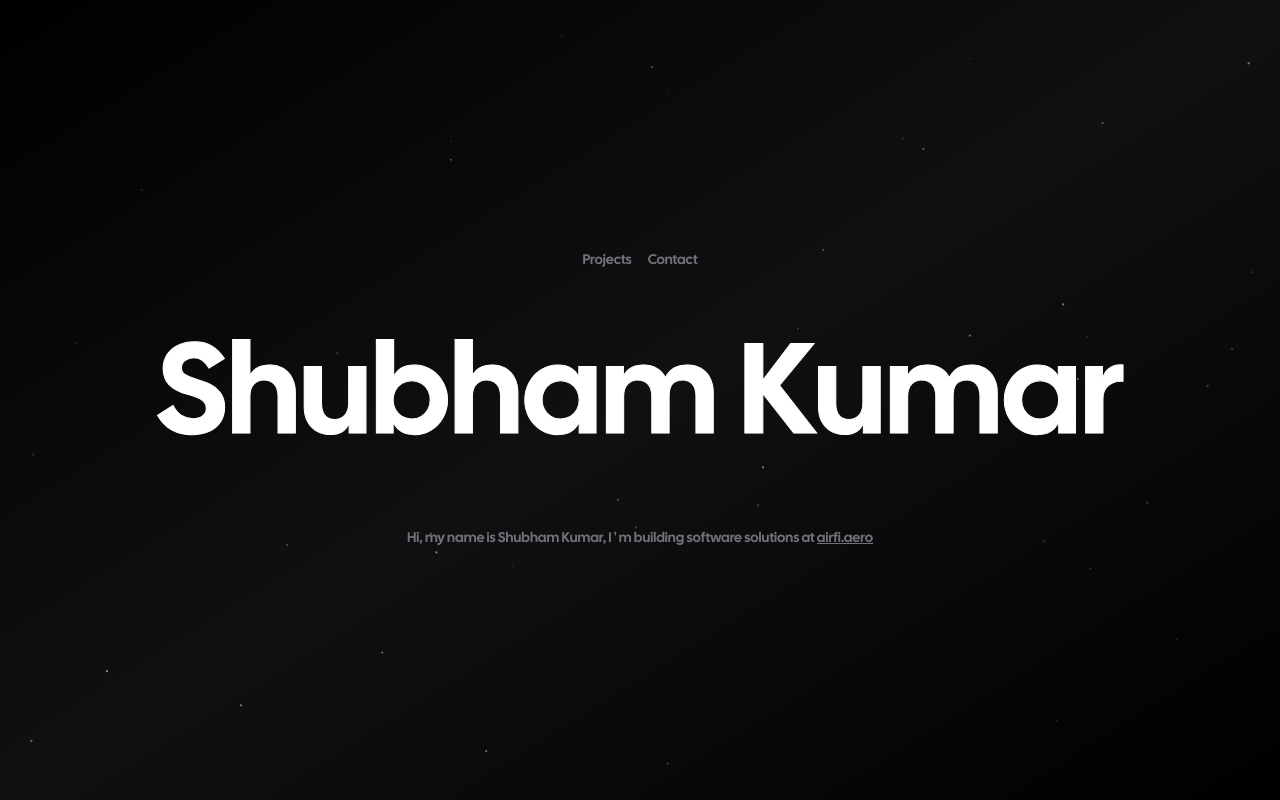
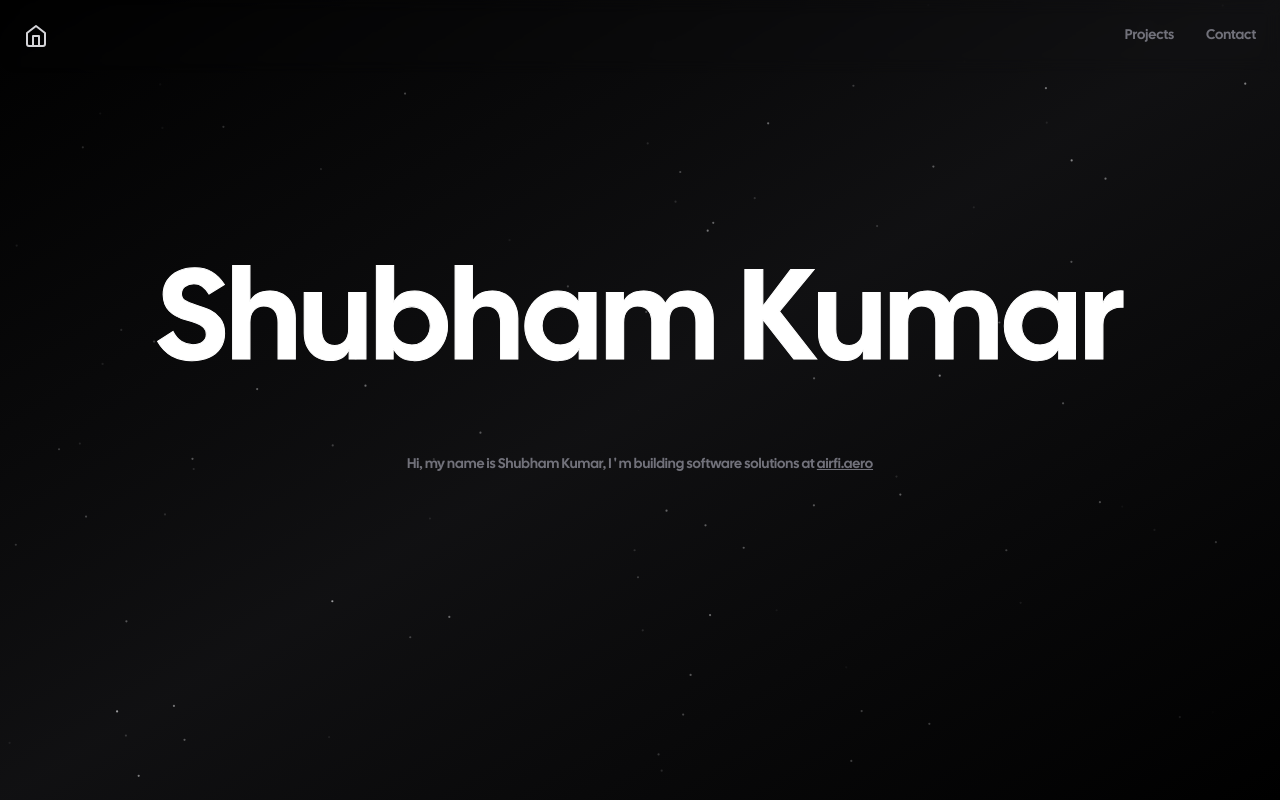
Before and after one commit to shubham399/temp-shubhkumar.in, a Next.js app: page / in a window 1280 px wide. Built offline with nearby package versions, Linux system fonts and the light colour scheme; what tailwindcss-debug-screens would draw is missing.

Commit message:
Added Navbar and particles on all pages.

```diff
--- a/src/app/components/nav.tsx
+++ b/src/app/components/nav.tsx
@@ -1,9 +1,12 @@
 "use client";
-import { ArrowLeft } from "lucide-react";
+import { ArrowLeft, Home } from "lucide-react";
 import Link from "next/link";
 import React, { useEffect, useRef, useState } from "react";
-
-export const Navigation: React.FC = () => {
+import Links from '@/configs/NavLinks';
+interface NavigationType {
+	isHome?: boolean;
+}
+export const Navigation: React.FC<NavigationType> = ({ isHome = false }) => {
 	const ref = useRef<HTMLElement>(null);
 	const [isIntersecting, setIntersecting] = useState(true);
 
@@ -19,34 +22,36 @@ export const Navigation: React.FC = () => {
 
 	return (
 		<header ref={ref}>
+
 			<div
 				className={`fixed inset-x-0 top-0 z-50 backdrop-blur  duration-200 border-b  ${isIntersecting
-						? "bg-zinc-900/0 border-transparent"
-						: "bg-zinc-900/500  border-zinc-800 "
+					? "bg-zinc-900/0 border-transparent"
+					: "bg-zinc-900/500  border-zinc-800 "
 					}`}
 			>
 				<div className="container flex flex-row-reverse items-center justify-between p-6 mx-auto">
 					<div className="flex justify-between gap-8">
-						<Link
-							target="_blank" rel="noopener noreferrer"
-							href="https://github.com/shubham399/"
-							className="duration-200 text-zinc-400 hover:text-zinc-100"
-						>
-							Projects
-						</Link>
-						<Link
-							href="/contact"
-							className="duration-200 text-zinc-400 hover:text-zinc-100"
-						>
-							Contact
-						</Link>
+						{Links.map((item) => (
+							<Link
+								key={item.href}
+								href={item.href}
+								target={item?.target}
+								rel={item?.rel}
+								className="text-sm duration-500 text-zinc-500 hover:text-zinc-300"
+							>
+								{item.name}
+							</Link>
+						))}
 					</div>
 
 					<Link
 						href="/"
 						className="duration-200 text-zinc-300 hover:text-zinc-100"
 					>
-						<ArrowLeft className="w-6 h-6 " />
+						{isHome == true
+							? <Home className="w-6 h-6 " />
+							: <ArrowLeft className="w-6 h-6 " />
+						}
 					</Link>
 				</div>
 			</div>
--- a/src/app/contact/layout.tsx
+++ /dev/null
@@ -1,9 +0,0 @@
-export default function ProjectsLayout({
-    children,
-}: { children: React.ReactNode }) {
-    return (
-        <div className="relative min-h-screen bg-gradient-to-tl from-zinc-900 via-zinc-400/10 to-zinc-900 ">
-            {children}
-        </div>
-    );
-}
--- a/src/app/layout.tsx
+++ b/src/app/layout.tsx
@@ -2,6 +2,7 @@ import './globals.css'
 import { Inter } from "next/font/google";
 import LocalFont from "next/font/local";
 import { Metadata } from "next";
+import Particles from './components/practicles';
 
 export const metadata: Metadata = {
   title: {
@@ -68,6 +69,10 @@ export default function RootLayout({
         className={`bg-black ${process.env.NODE_ENV === "development" ? "debug-screens" : undefined
           }`}
       >
+        <Particles
+          className="absolute inset-0 -z-10 animate-fade-in"
+          quantity={200}
+        />
         {children}
       </body>
     </html>
--- a/src/app/page.tsx
+++ b/src/app/page.tsx
@@ -1,14 +1,39 @@
 import Link from 'next/link'
+import { Github, Mail, Twitter } from "lucide-react";
 import Particles from './components/practicles';
+import { Navigation } from './components/nav';
+import { Card } from './components/card';
 const navigation = [
   { name: "Projects", href: "https://github.com/shubham399/", target: "_blank", rel: "noopener noreferrer" },
   { name: "Contact", href: "/contact" },
 ];
 
+const socials = [
+  {
+    icon: <Twitter size={20} />,
+    href: "https://twitter.com/chronark_",
+    label: "Twitter",
+    handle: "@chronark_",
+  },
+  {
+    icon: <Mail size={20} />,
+    href: "mailto:dev@chronark.com",
+    label: "Email",
+    handle: "dev@chronark.com",
+  },
+  {
+    icon: <Github size={20} />,
+    href: "https://github.com/chronark",
+    label: "Github",
+    handle: "chronark",
+  },
+];
 export default function Home() {
-  return (<>
+  return (
+    <>
+     <Navigation isHome={true}/>
       <section className="flex flex-col items-center justify-center w-screen h-screen overflow-hidden bg-gradient-to-tl from-black via-zinc-600/20 to-black">
-      <nav className="my-16 animate-fade-in">
+        {/* <nav className="my-16 animate-fade-in">
           <ul className="flex items-center justify-center gap-4">
             {navigation.map((item) => (
               <Link
@@ -22,12 +47,8 @@ export default function Home() {
               </Link>
             ))}
           </ul>
-      </nav>
+        </nav> */}
         <div className="hidden w-screen h-px animate-glow md:block animate-fade-left bg-gradient-to-r from-zinc-300/0 via-zinc-300/50 to-zinc-300/0" />
-      <Particles
-        className="absolute inset-0 -z-10 animate-fade-in"
-        quantity={100}
-      />
         <h1 className="z-10 text-4xl text-transparent duration-1000 bg-white cursor-default text-edge-outline animate-title font-display sm:text-6xl md:text-9xl whitespace-nowrap bg-clip-text ">
           Shubham Kumar
         </h1>
--- /dev/null
+++ b/src/configs/NavLinks.ts
@@ -0,0 +1,21 @@
+interface NavLink {
+    name: string;
+    href: string;
+    target?: string;
+    rel?: string;
+}
+
+const links: NavLink[] = [
+    {
+        "name": "Projects",
+        "href": "https://github.com/shubham399/",
+        "target": "_blank",
+        "rel": "noopener noreferrer"
+    },
+    {
+        "name": "Contact",
+        "href": "/contact"
+    }
+]
+
+export default links;
```
Lines whose indentation alone changed are shown as unchanged.
